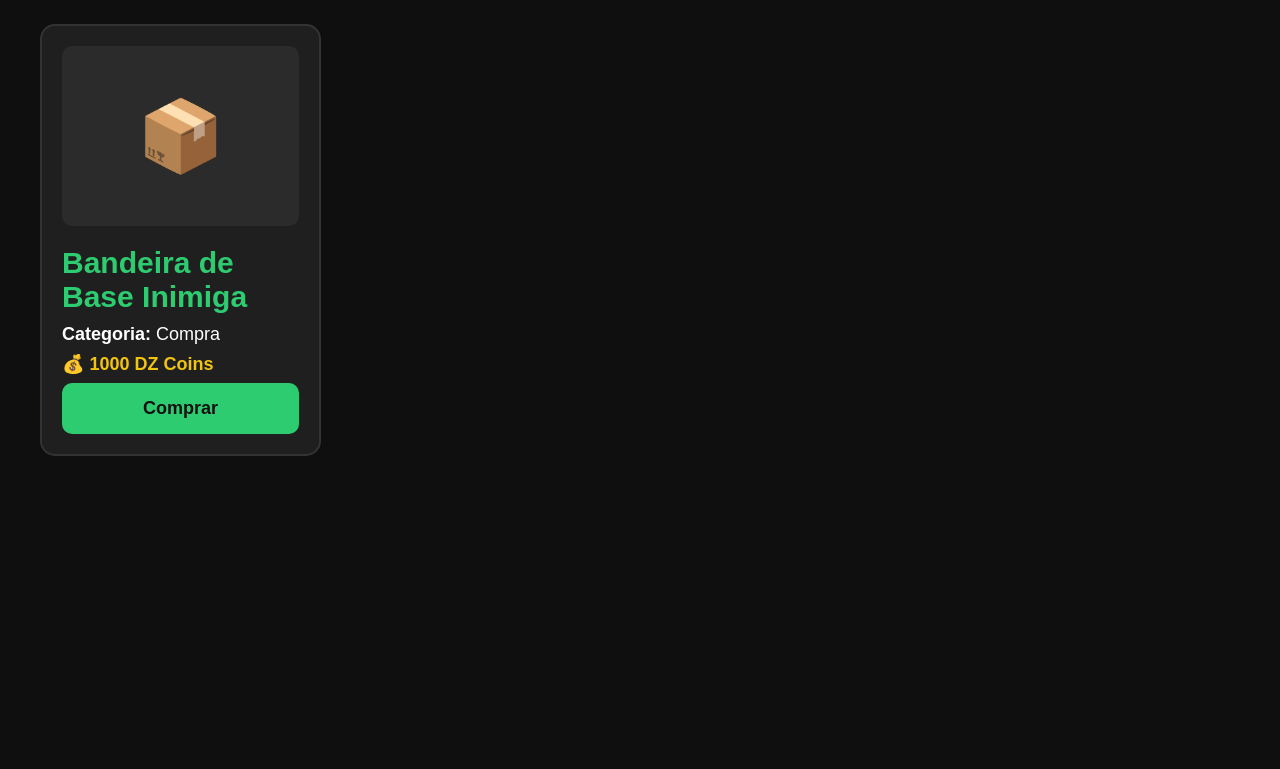
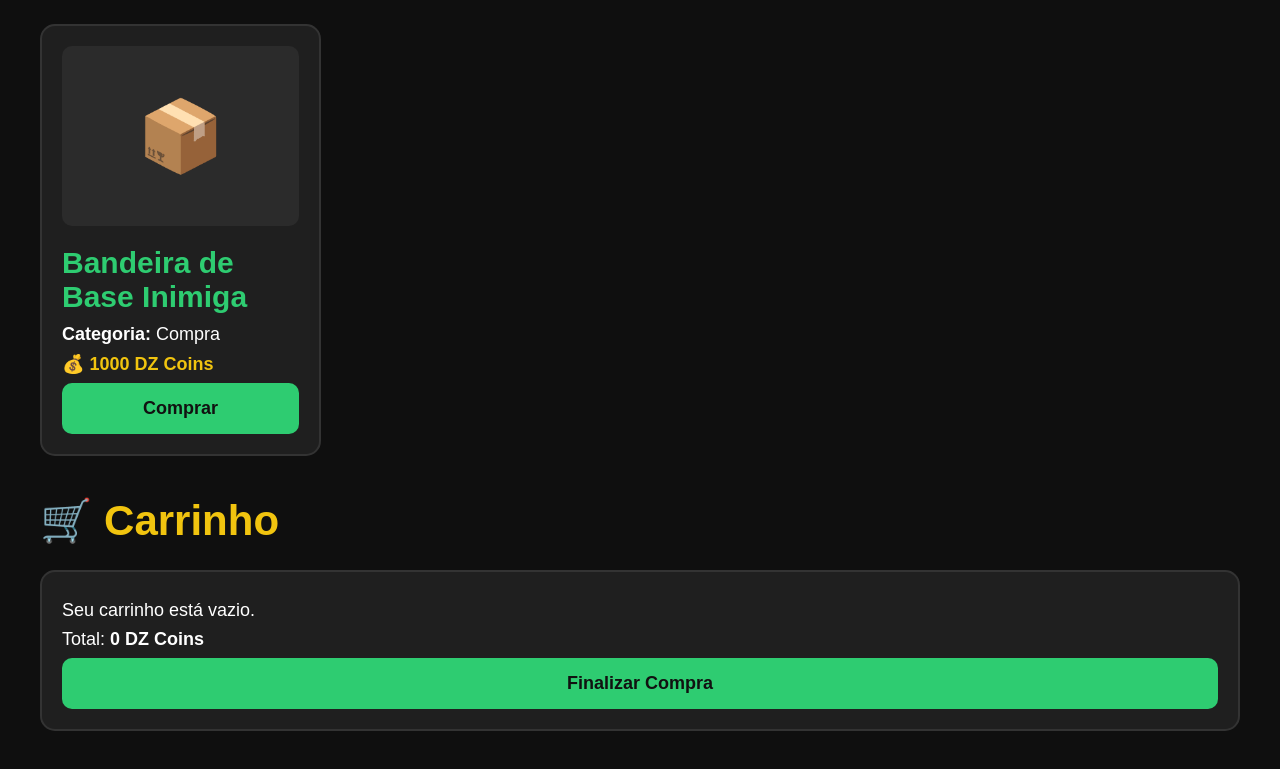
Before and after one commit to testejogo535598-tech/Distrito-Zero, a React (Vite) app: page / in a window 1280 px wide. Shown: the part 760-1529 px from the top of the page. Before the commit the page ends 1256 px from the top, so only its background shows below. Built offline with nearby package versions, Linux system fonts and the light colour scheme.

Commit message:
Update App.jsx

```diff
--- a/src/App.jsx
+++ b/src/App.jsx
@@ -1,11 +1,13 @@
 import Header from './components/Header'
 import Produtos from './components/Produtos'
+import Carrinho from './components/Carrinho'
 
 function App() {
   return (
     <div>
       <Header />
       <Produtos />
+      <Carrinho />
     </div>
   )
 }
```
